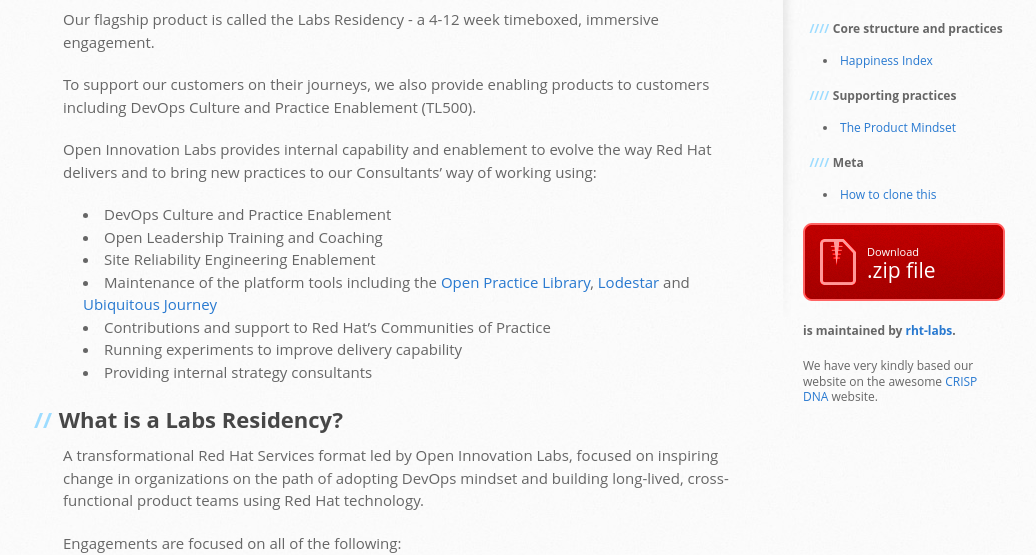
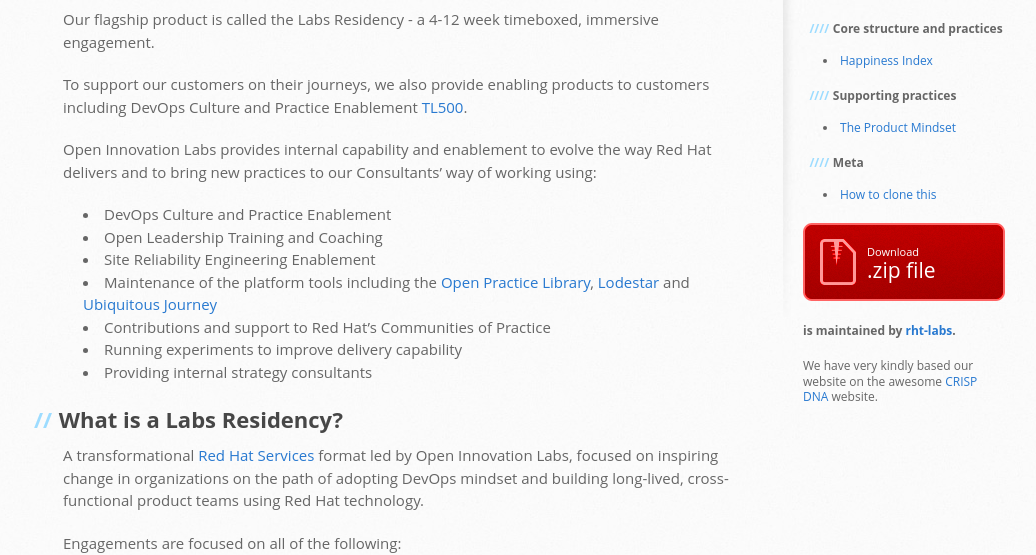
Before and after one commit to rht-labs/rht-labs.github.io, a Jekyll site: the page built from _docs/what-we-do.md, in a window 1280 px wide and 900 px high, scrolled down 339 px. Shown: the part 186-741 px from the top of the window, without its empty margins (107-1143 px from the left). Built offline with Jekyll 4.4.1, drawn with Linux system fonts in a browser that asks for light colours; some of the changed lines change nothing that is shown.

Commit message:
🐌 add some links 🐌 (#26)

```diff
--- a/_docs/what-we-do.md
+++ b/_docs/what-we-do.md
@@ -11,7 +11,7 @@
 
 Our flagship product is called the Labs Residency - a 4-12 week timeboxed, immersive engagement.
 
-To support our customers on their journeys, we also provide enabling products to customers including DevOps Culture and Practice Enablement (TL500).
+To support our customers on their journeys, we also provide enabling products to customers including DevOps Culture and Practice Enablement [TL500](https://www.redhat.com/en/services/training/do500-devops-culture-and-practice-enablement).
 
 Open Innovation Labs provides internal capability and enablement to evolve the way Red Hat delivers and to bring new practices to our Consultants' way of working using:
 
@@ -27,7 +27,7 @@
 What is a Labs Residency?
 --------------------------
 
-A transformational Red Hat Services format led by Open Innovation Labs, focused on inspiring change in organizations on the path of adopting DevOps mindset and building long-lived, cross-functional product teams using Red Hat technology.
+A transformational [Red Hat Services](https://www.redhat.com/en/services/consulting/open-innovation-labs) format led by Open Innovation Labs, focused on inspiring change in organizations on the path of adopting DevOps mindset and building long-lived, cross-functional product teams using Red Hat technology.
 
 Engagements are focused on all of the following:
 
```
